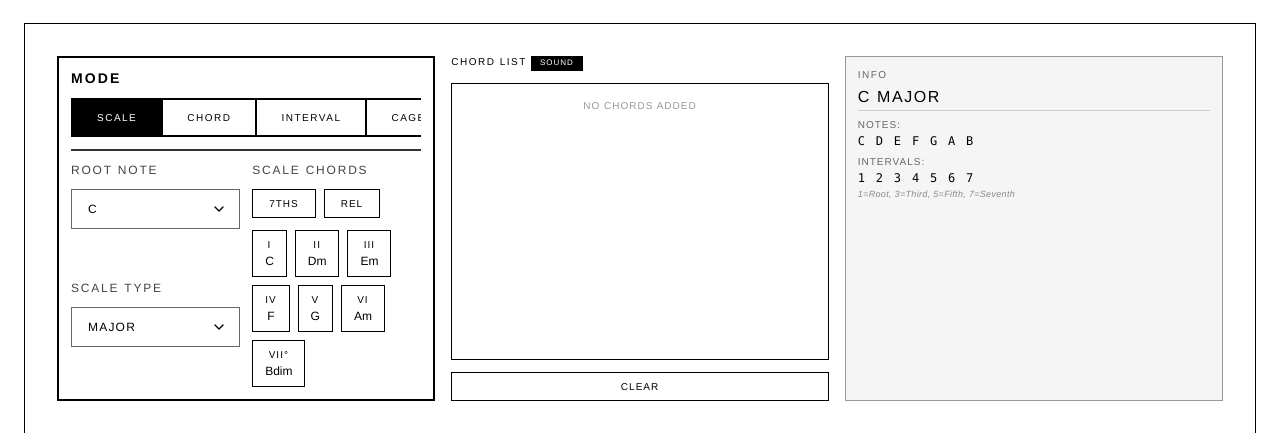
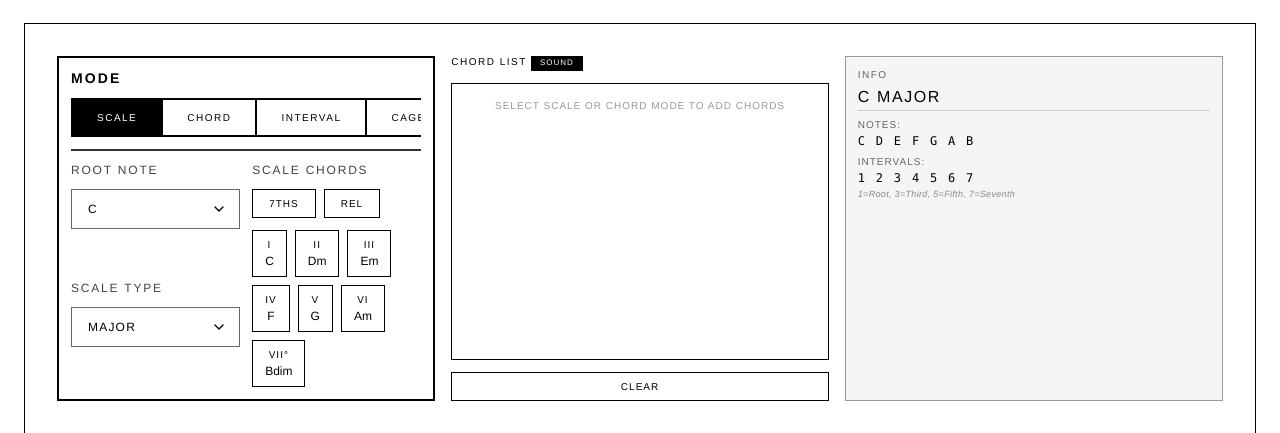
Before and after one commit to vladmog/fretboard, a Flask app: page / in a window 1280 px wide. Shown: the part 342-775 px from the top of the page. Run offline with Flask 3, Linux system fonts and the light colour scheme; some libraries are stand-ins or nearby versions.

Commit message:
Update empty chord list message to guide users to Scale/Chord mode
Co-Authored-By: Claude Opus 4.6 <noreply@anthropic.com>

```diff
--- a/static/css/style.css
+++ b/static/css/style.css
@@ -377,7 +377,7 @@ select:hover {
 }
 
 .chord-list:empty::after {
-    content: 'No chords added';
+    content: 'Select Scale or Chord mode to add chords';
     display: block;
     padding: 1rem;
     text-align: center;
```
